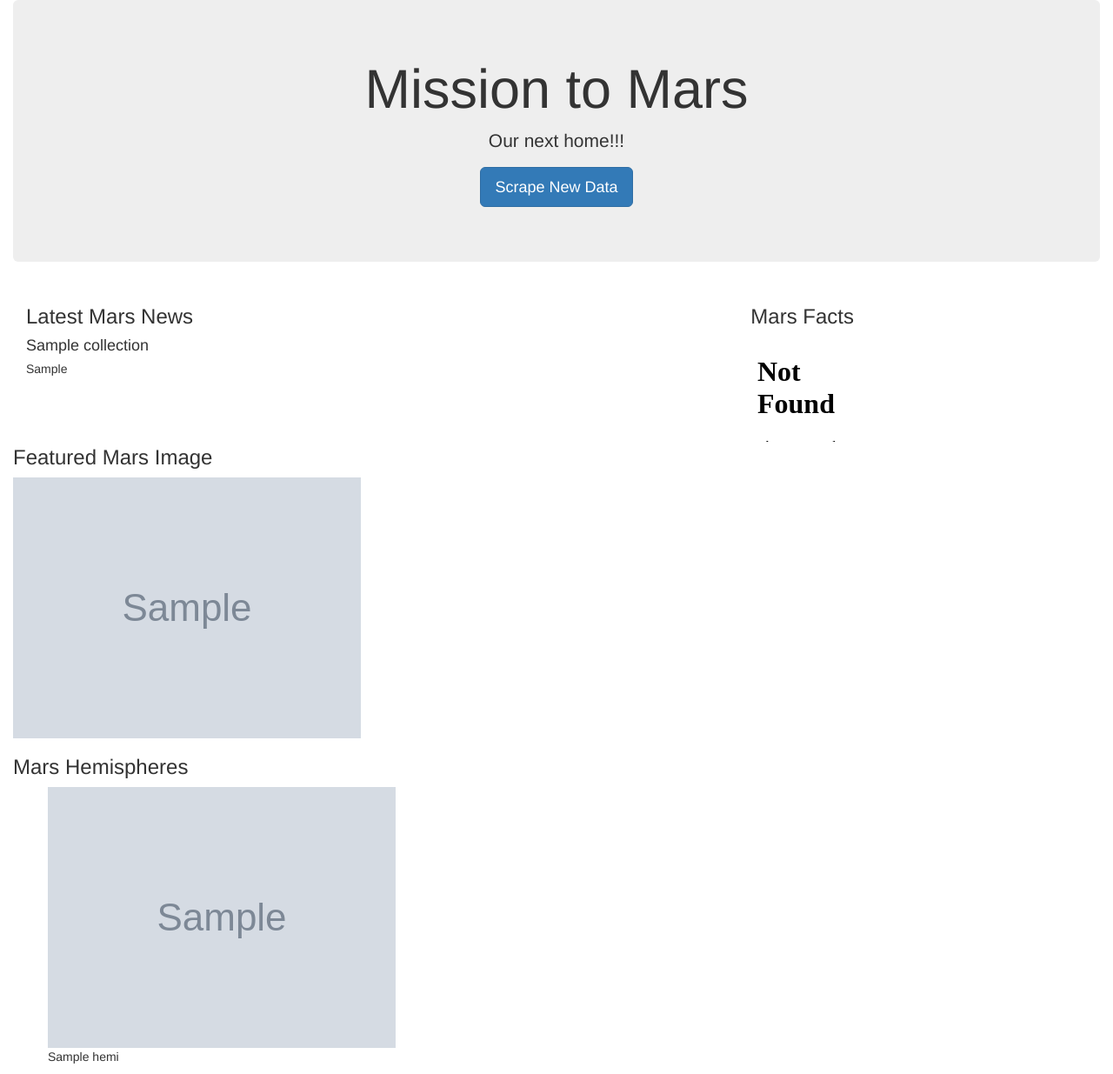
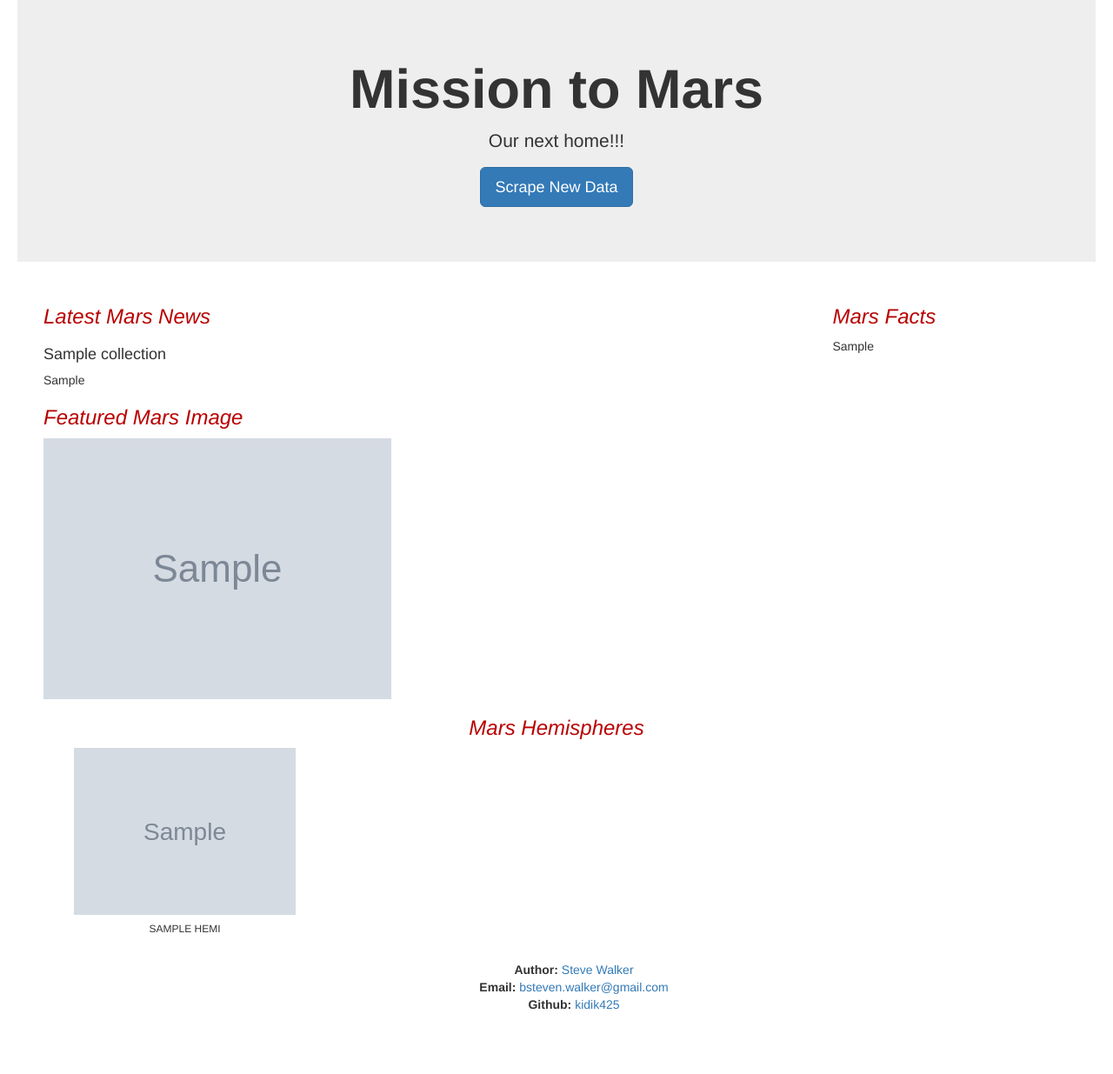
Before and after one commit to kidik425/12-Web_Scraping_Challenge, a Flask app: page / in a window 1280 px wide. Shown: the whole page at 87% size. After the commit the page ends 1161 px from the top, so only its background shows below. Run offline with Flask 2, Linux system fonts and the light colour scheme; grey boxes marked "Sample" are stand-in pictures; a database or web service that is not in the repository returns one stand-in record (values such as "Sample title"); some libraries are stand-ins or nearby versions.

Commit message:
need to finish styling

```diff
--- /dev/null
+++ b/MissionToMars/static/style.css
@@ -0,0 +1,67 @@
+/*COMMON STYLES*/
+
+body {
+    padding-left: 20px;
+    padding-right: 20px;
+}
+
+footer {
+    margin: auto;
+    text-align: center;
+    align-content: center;
+    padding-top: 20px;
+}
+
+h1{
+   font-weight: bold;
+}
+
+h3 {
+    color: rgb(185, 0, 0);
+    font-style: italic;
+    margin-top: 20px;
+}
+
+h4 {
+    margin-top: 20px;
+}
+
+#container {
+    height: 100%;
+    width: 100%;
+    font-size: 0;
+}
+
+#img-small{
+    width: 100%;
+    height: 50px;
+}
+/* Add a hover effect (blue shadow) */
+
+img:hover {
+    box-shadow: 0 0 2px 1px rgba(0, 140, 186, 0.5);
+}
+
+.no-bullets {
+    list-style-type: none;
+    padding: 0;
+    margin: 0;
+}
+
+/* Here we define some styles that will ONLY be applied at screen sizes below 600 pixels */
+
+@media (max-width: 680px) {
+    .navbar li {
+        padding: 10px;
+    }
+    .post {
+        margin-right: 30px;
+        margin-left: 30px;
+    }
+    .navbar ul {
+        visibility: hidden;
+    }
+    #nav-select {
+        visibility: visible;
+    }
+}
--- a/MissionToMars/templates/index.html
+++ b/MissionToMars/templates/index.html
@@ -6,44 +6,71 @@
   <meta name="viewport" content="width=device-width, initial-scale=1.0">
   <meta http-equiv="X-UA-Compatible" content="ie=edge">
   <title>Mars Vacation Home</title>
+
   <link rel="stylesheet" href="https://maxcdn.bootstrapcdn.com/bootstrap/3.3.7/css/bootstrap.min.css">
-  <link rel="html" href="marsTable.html"
+  <link rel="stylesheet" type="text/css" href="{{ url_for('static',filename='style.css') }}">
 </head>
 
-<body>
-  <div class="container-fluid">
-
+<header>
   <div class="jumbotron text-center">
     <h1>Mission to Mars</h1>
     <p>Our next home!!!</p>
     <p><a class="btn btn-primary btn-lg" href="/scraper" role="button">Scrape New Data</a></p>
   </div>
+</header>
 
-    <div class="col-md-8">
+<body>
+  <div class="container-fluid">
+
+    <div class="col-md-9">
       <h3>Latest Mars News</h3>
       <h4>{{ mars.newsTitle }}</h4>
-      <h5>{{ mars.newsParagraph }}</h5>
+      <p>{{ mars.newsParagraph }}</p>
+      <h3> Featured Mars Image</h3>
+      <img src="{{ mars.featureImageURL }}" alt="Featured Mars Image">
     </div>
 
-    <div class=" col-md-4">
+    <div class="col-md-3">
       <h3>Mars Facts</h3>
-      <embed type="text/html" src="marsTable.html" width="120" height="120"/>
+      {{ mars.marsTable | safe}}
     </div>
-    <h3> Featured Mars Image</h3>
-    <img src="{{ mars.featureImageURL }}" alt="Featured Mars Image">
 
-    <div>
-      <h3>Mars Hemispheres</h3>
-      <ul style="list-style: none;">
+    <div class="container text-center">
+      <div class="col-md-12">
 
+        <div class="row">
+          <h3 class="text-center">Mars Hemispheres</h3>
+        </div>
+
+        <span class="border border-primary">
+          <div class="row">
             {% for hemi in mars.hemiUrls %}
-        <img src="{{ hemi.img_url }}" class="figure-img img-fluid rounded" alt="Heimspheres">
-        <li>{{ hemi.title }}</li>
+            <div class="col-md-3 border">
+              <img class="img-responsive img-small img-fluid rounded" src="{{ hemi.img_url }}" alt="Heimspheres">
+              <h6 class="text-center font-weight-bolder text-uppercase">{{ hemi.title }}</h6>
+            </div>
             {% endfor %}
+          </div>
+        </span>
 
-      </ul>
+      </div>
     </div>
   </div>
 </body>
 
+<footer>
+  <div class="container">
+    <div class="row">
+      <div class="col-md-12">
+        <ul>
+          <li class="no-bullets text-center"><strong>Author:</strong> <a>Steve Walker</a></li>
+          <li class="no-bullets text-center"><strong>Email:</strong> <a>bsteven.walker@gmail.com</a></li>
+          <li class="no-bullets text-center"><strong>Github:</strong> <a
+              href="https://github.com/kidik425/">kidik425</a></li>
+        </ul>
+      </div>
+    </div>
+  </div>
+</footer>
+
 </html>
```
Also changed, not shown: MissionToMars/templates/marsTable.html (deleted, +0 -54 lines). Lines whose indentation alone changed are shown as unchanged.
